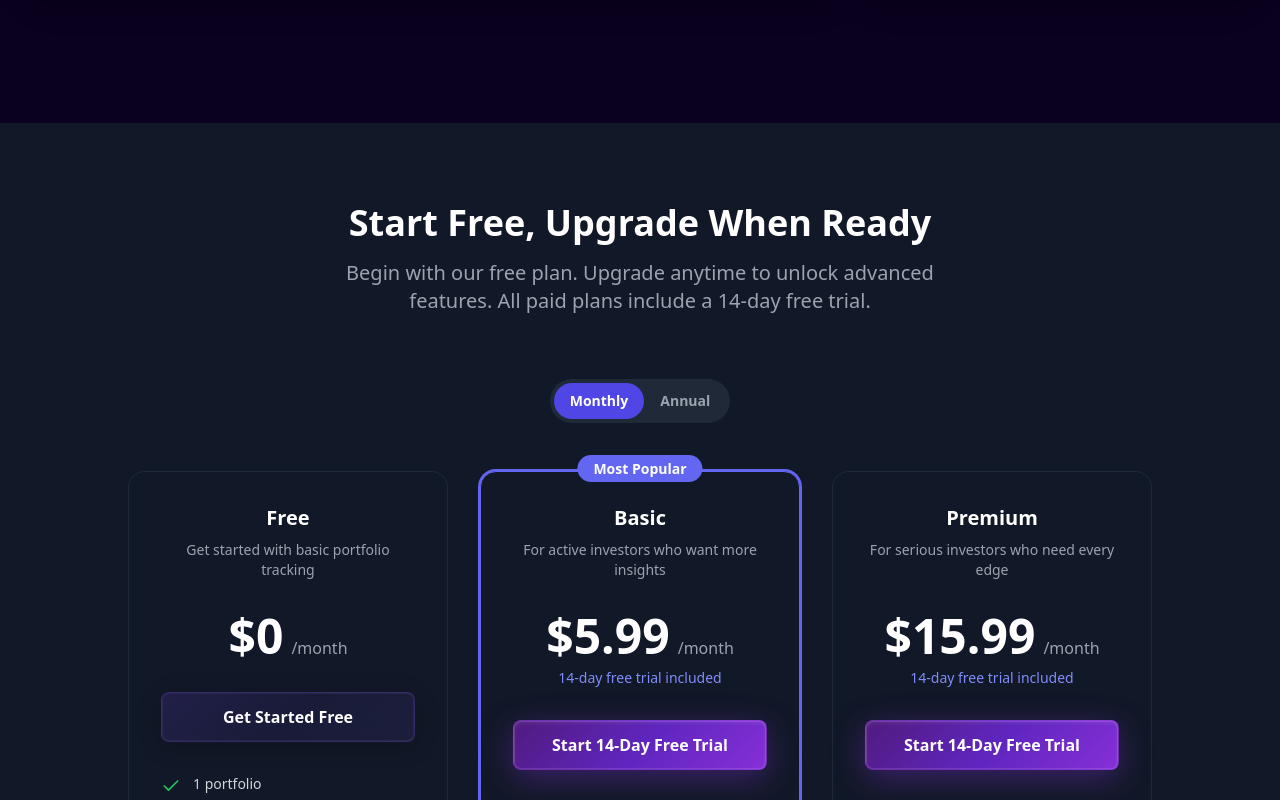
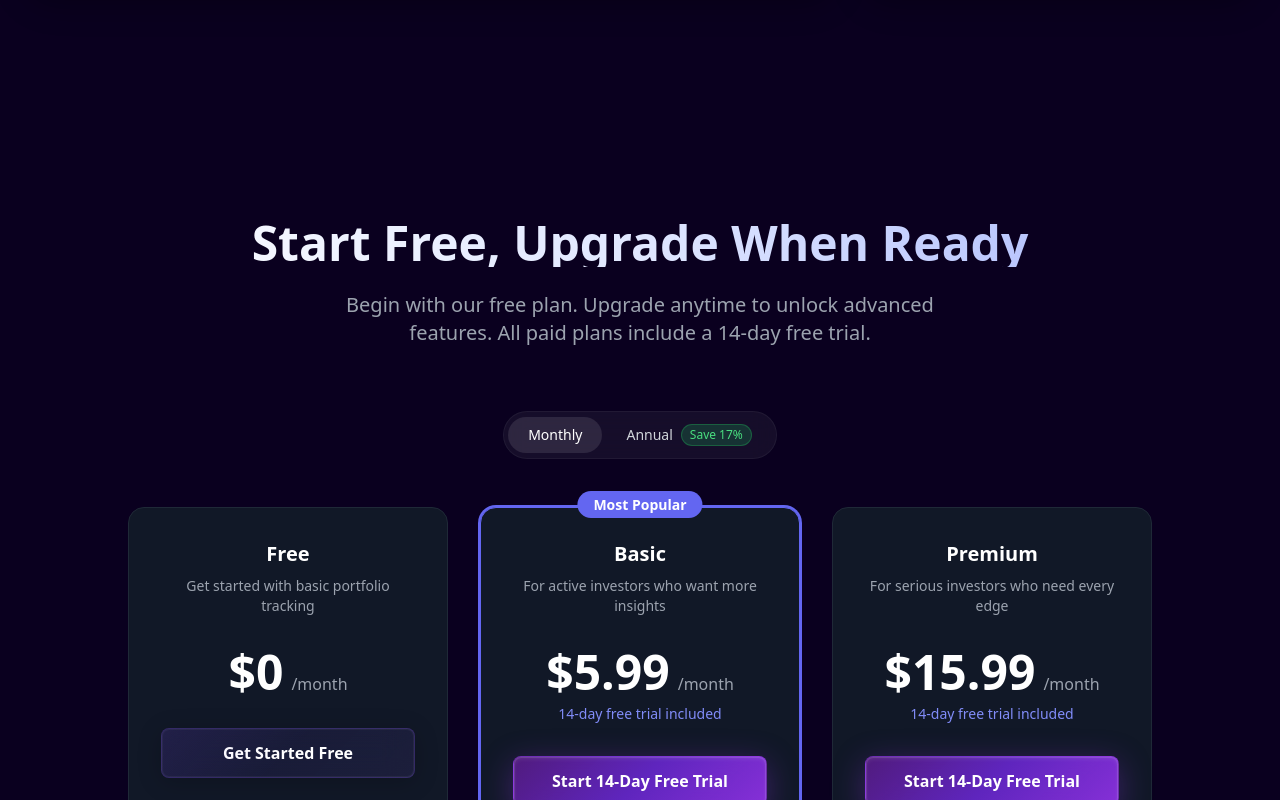
Before and after one commit to atqp11/portfolio-tracker, a Next.js app: page /landing in a window 1280 px wide. Shown: the part 4100-4900 px from the top of the page. Built offline with nearby package versions, Linux system fonts and the light colour scheme.

Commit message:
feat: enhance pricing section and billing toggle UI with improved styles and annual savings indication

```diff
--- a/components/landing/PricingSection.tsx
+++ b/components/landing/PricingSection.tsx
@@ -12,10 +12,10 @@ const PricingSection = () => {
     const [billingPeriod, setBillingPeriod] = useState<'monthly' | 'annual'>('monthly');
 
     return (
-        <section id="pricing" className="py-20 bg-gray-900">
+        <section id="pricing" className="py-24 relative z-10">
             <div className="max-w-7xl mx-auto px-4 sm:px-6 lg:px-8">
                 <div className="text-center mb-16">
-                    <h2 className="text-3xl md:text-4xl font-bold text-white mb-4">
+                    <h2 className="text-4xl md:text-5xl font-bold mb-6 bg-clip-text text-transparent bg-gradient-to-r from-white via-indigo-100 to-indigo-300">
                         Start Free, Upgrade When Ready
                     </h2>
                     <p className="text-xl text-gray-400 max-w-2xl mx-auto">
@@ -23,6 +23,7 @@ const PricingSection = () => {
                     </p>
                 </div>
 
+                {/* Billing Toggle */}
                 <div className="flex justify-center mb-12">
                     <BillingToggle
                         value={billingPeriod}
--- a/components/pricing/BillingToggle.tsx
+++ b/components/pricing/BillingToggle.tsx
@@ -1,32 +1,39 @@
-'use client';
+"use client";
 
-import { cn } from '@/src/lib/utils';
+import { cn } from "@/src/lib/utils";
 
 interface BillingToggleProps {
-  value: 'monthly' | 'annual';
-  onChange: (value: 'monthly' | 'annual') => void;
+  value: "monthly" | "annual";
+  onChange: (value: "monthly" | "annual") => void;
 }
 
 export function BillingToggle({ value, onChange }: BillingToggleProps) {
   return (
-    <div className="inline-flex items-center bg-gray-800 rounded-full p-1">
+    <div className="inline-flex items-center gap-1 bg-white/5 rounded-full p-1 border border-white/5 backdrop-blur-md">
       <button
-        onClick={() => onChange('monthly')}
+        onClick={() => onChange("monthly")}
         className={cn(
-          'px-4 py-2 rounded-full text-sm font-semibold transition-all',
-          value === 'monthly' ? 'bg-indigo-600 text-white' : 'text-gray-400 hover:text-white'
+          "px-5 py-2 rounded-full text-sm font-medium transition-all duration-700",
+          value === "monthly"
+            ? "bg-white/10 text-white"
+            : "text-gray-300 hover:text-white hover:bg-white/10"
         )}
       >
         Monthly
       </button>
       <button
-        onClick={() => onChange('annual')}
+        onClick={() => onChange("annual")}
         className={cn(
-          'px-4 py-2 rounded-full text-sm font-semibold transition-all',
-          value === 'annual' ? 'bg-indigo-600 text-white' : 'text-gray-400 hover:text-white'
+          "px-5 py-2 rounded-full text-sm font-medium transition-all duration-700 flex items-center gap-2",
+          value === "annual"
+            ? "bg-white/10 text-white"
+            : "text-gray-300 hover:text-white hover:bg-white/10"
         )}
       >
         Annual
+        <span className="text-xs px-2 py-0.5 bg-green-500/20 text-green-400 rounded-full border border-green-500/30">
+          Save 17%
+        </span>
       </button>
     </div>
   );
--- a/components/pricing/PricingCard.tsx
+++ b/components/pricing/PricingCard.tsx
@@ -48,6 +48,13 @@ export function PricingCard({
 
       {/* Price */}
       <div className="text-center mb-8">
+        {billingPeriod === 'annual' && price !== null && price > 0 && (
+          <div className="mb-2">
+            <span className="inline-block px-3 py-1 bg-green-500/10 border border-green-500/30 rounded-full text-green-400 text-xs font-semibold">
+              💰 Save 17% with Annual
+            </span>
+          </div>
+        )}
         <div className="flex items-baseline justify-center">
           <span className="text-5xl font-bold text-white">
             ${price === null || price === 0 ? '0' : monthlyEquivalent}
@@ -56,7 +63,7 @@ export function PricingCard({
         </div>
         {billingPeriod === 'annual' && price !== null && price > 0 && (
           <p className="text-sm text-gray-400 mt-2">
-            Billed ${price}/year (save 17%)
+            Billed ${price.toFixed(2)}/year
           </p>
         )}
         {tier.trialDays > 0 && (
```
